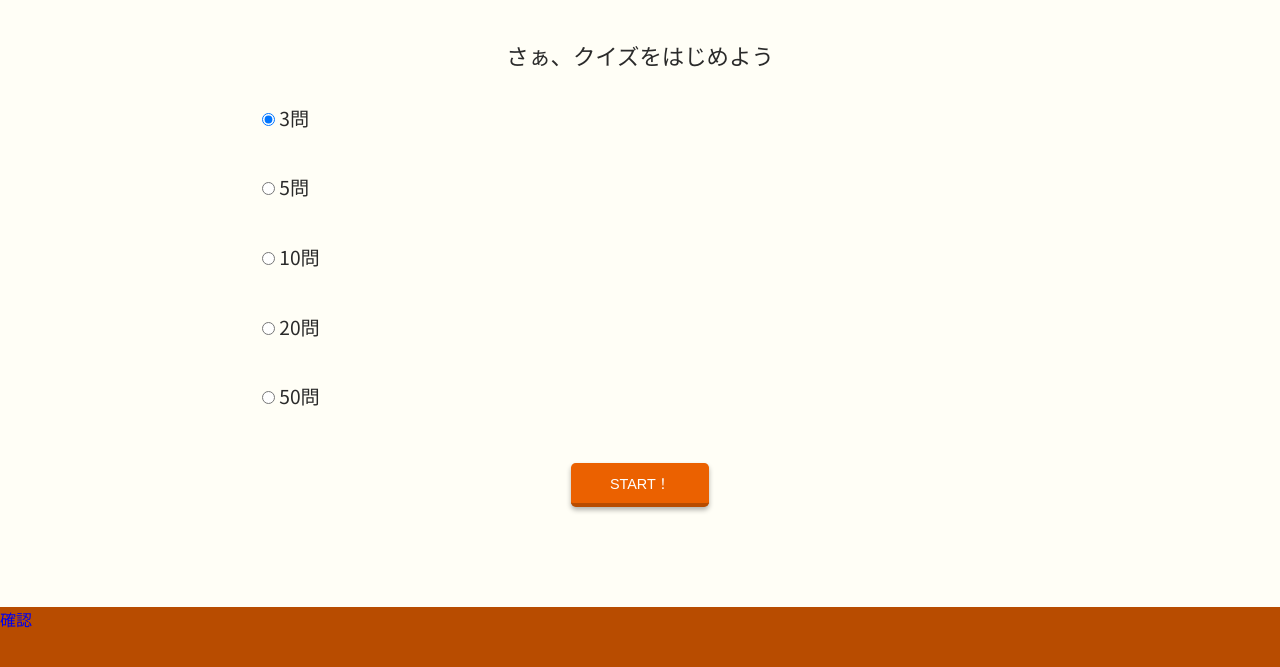
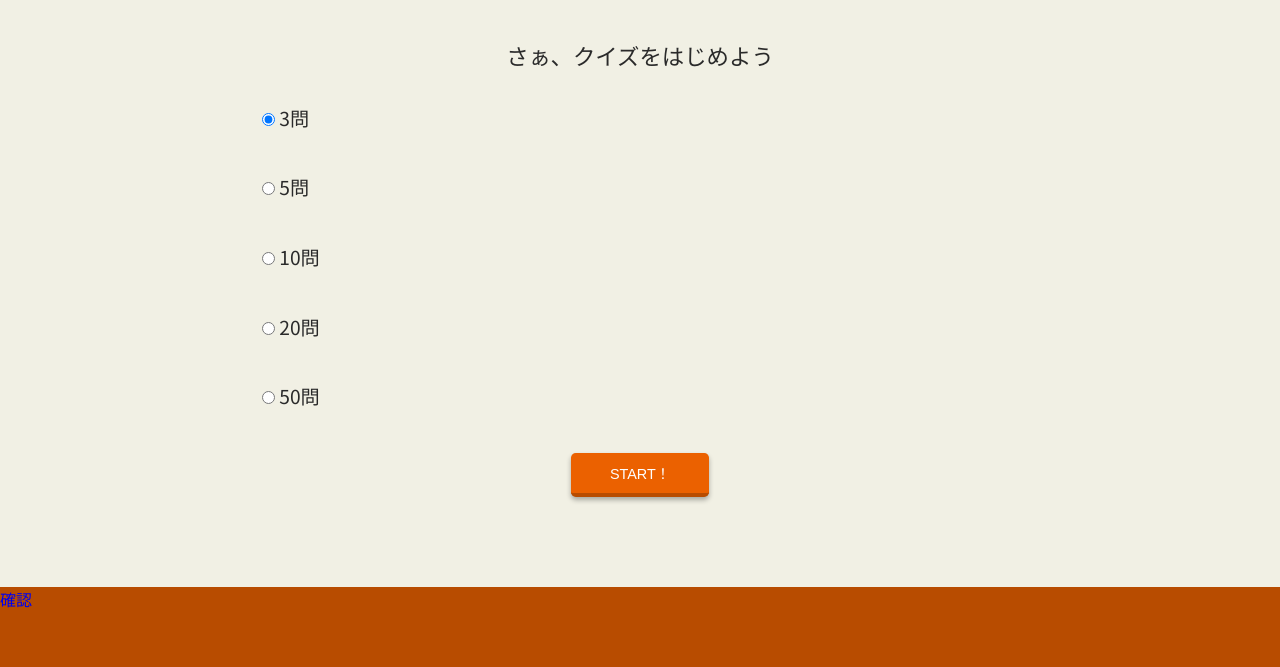
Before and after one commit to phihash/Quiz, a plain HTML site: page index.html in a window 1280 px wide. Shown: the part 113-780 px from the top of the page. Drawn offline with Linux system fonts and the light colour scheme.

Commit message:
レイアウト微小変更

```diff
--- a/style.css
+++ b/style.css
@@ -1,6 +1,6 @@
 @charset "UTF-8";
 body{
-  background-color: #FFFEF6;
+  background-color: hsl(56, 33%, 92%);
   color: #2a2a2a;
   box-sizing: border-box;
   font-family: 'Noto Sans JP', sans-serif;
@@ -151,10 +151,10 @@ font-family: 'Roboto Condensed', sans-serif;
   width: 70%;
   margin: 0 auto;
   height: 40px;
-  margin-bottom: 30px;
+  margin-bottom: 20px;
 }
 
 .footer{
   background-color: #b84c00;
-  height: 80px;
+  height: 100px;
 }
```
